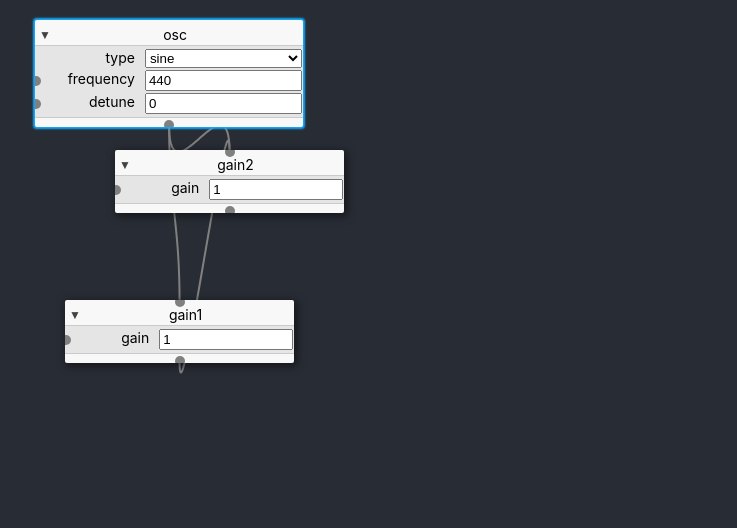
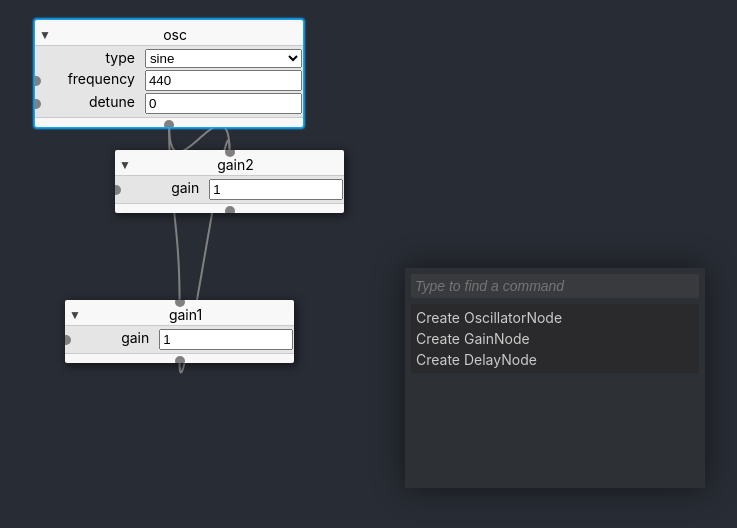
Before and after one commit to pckerneis/WebAudio-Editor, a React (Create React App) app: page / in a window 1280 px wide. Shown: the top 528 px of the page, without its empty margins (85-822 px from the left). Built offline with nearby package versions, Linux system fonts and the light colour scheme.

Commit message:
Add CommandPaletteComponent

```diff
--- /dev/null
+++ b/src/components/CommandPalette/CommandPaletteComponent.css
@@ -0,0 +1,59 @@
+.CommandPalette {
+    box-sizing: border-box;
+    width: 300px;
+    height: 220px;
+    top: 50%;
+    left: 50%;
+    transform: translate(-50%, -60%);
+    position: fixed;
+    background-color: #2d3034;
+    padding: 6px;
+    display: flex;
+    flex-direction: column;
+    box-shadow: #0000007d 0 0 30px 0;
+}
+
+.FilterInput {
+    box-sizing: border-box;
+    width: 100%;
+    font-size: 14px;
+    padding: 4px 4px;
+    background-color: #393a3e;
+    border: none;
+    border-radius: 2px;
+    color: #cfcfcf;
+}
+
+.FilterInput::placeholder {
+    font-style: italic;
+}
+
+.NoCommandsFound {
+    color: grey;
+    font-size: 14px;
+    text-align: center;
+    margin-top: 10px;
+}
+
+.CommandList {
+    overflow-x: hidden;
+    overflow-y: auto;
+    margin-top: 6px;
+    background-color: #2a2a2c;
+    padding: 3px;
+}
+
+.CommandRow {
+    padding: 2px;
+    font-size: 14px;
+    color: #cbcbcb;
+    user-select: none;
+}
+
+.CommandRow:hover {
+    background-color: #ffffff12;
+}
+
+.FocusedText {
+    font-weight: bold;
+}
--- /dev/null
+++ b/src/components/CommandPalette/CommandPaletteComponent.tsx
@@ -0,0 +1,111 @@
+import './CommandPaletteComponent.css';
+import React, {useCallback, useMemo, useState} from 'react';
+
+export default function CommandPaletteComponent(props: CommandPaletteComponentProps) {
+
+  const commands: Command[] = useMemo(() => [
+    {
+      path: 'Create/Node/OscillatorNode',
+      label: 'Create OscillatorNode',
+      description: 'Creates an OscillatorNode'
+    },
+    {
+      path: 'Create/Node/GainNode',
+      label: 'Create GainNode',
+      description: 'Creates an GainNode'
+    },
+    {
+      path: 'Create/Node/DelayNode',
+      label: 'Create DelayNode',
+      description: 'Creates an DelayNode'
+    },
+  ], []);
+
+  const [foundCommands, setFoundCommands] = useState<Command[]>(commands);
+  const [filter, setFilter] = useState('');
+
+  const handleInput = useCallback((evt) => {
+    const text = evt.target.value ?? '';
+
+    setFilter(text);
+
+    const hasFilter = text.trim().length > 0;
+
+    if (hasFilter) {
+      const lowerCaseText = text.toLocaleLowerCase();
+      setFoundCommands(commands.filter(cmd => cmd.path.toLocaleLowerCase().includes(lowerCaseText)
+        || cmd.label.toLocaleLowerCase().includes(lowerCaseText)));
+    } else {
+      setFoundCommands(commands);
+    }
+  }, [commands, setFoundCommands]);
+
+  const commandList = foundCommands.map(cmd => (
+    <div key={cmd.path}
+         className="CommandRow">
+      {withBoldFilterMatch(cmd.label, filter, cmd.path)}
+    </div>
+  ));
+
+  const hasFilter = filter.length > 0;
+
+  return (
+    <div className="CommandPalette">
+      <input
+        className="FilterInput"
+        placeholder="Type to find a command"
+        onChange={handleInput}/>
+      {
+        hasFilter && foundCommands.length === 0
+        && noCommandsFound
+      }
+      {
+        <div className="CommandList">
+          {commandList}
+        </div>
+      }
+    </div>
+  );
+}
+
+interface CommandPaletteComponentProps {
+}
+
+interface Command {
+  label: string;
+  path: string;
+  description: string;
+}
+
+const noCommandsFound = (
+  <span className="NoCommandsFound">
+    No command found
+  </span>
+);
+
+const withBoldFilterMatch = (text: string, filterValue: string, path: string) => {
+  if (filterValue.length === 0) {
+    return <span key={path}>{text}</span>;
+  }
+
+  const lcText = text.toLocaleLowerCase();
+  const lcFilter = filterValue.toLocaleLowerCase();
+  const tokens = lcText.split(lcFilter);
+
+  let index = 0;
+  const result: JSX.Element[] = [];
+
+  tokens.forEach((token, i) => {
+    if (token.length > 0) {
+      result.push(<span key={path + '-' + index}>{text.slice(index, index + token.length)}</span>);
+      index += token.length;
+    }
+
+    if (i < tokens.length - 1) {
+      result.push(<b key={path + '-' + index}>{text.slice(index, index + filterValue.length)}</b>);
+      index += filterValue.length;
+    }
+  });
+
+  return result;
+}
--- a/src/components/Node/Port.tsx
+++ b/src/components/Node/Port.tsx
@@ -5,7 +5,7 @@ import {PortId} from '../../state/PortState';
 import {consumeEvent} from '../../ui-utils/events';
 
 export function buildReferencedPorts(portIds: PortId[], service: GraphService): ReferencedPort[] {
-  const handleClick = (portId: PortId, evt: any) => {
+  const handlePointerDown = (portId: PortId, evt: any) => {
     service.createOrApplyTemporaryConnection(portId);
     consumeEvent(evt);
   };
@@ -19,7 +19,7 @@ export function buildReferencedPorts(portIds: PortId[], service: GraphService):
         <div key={idx}
              className="Port"
              ref={ref}
-             onClick={evt => handleClick(id, evt)}>
+             onPointerDown={evt => handlePointerDown(id, evt)}>
         </div>
       );
       return {id, ref, template};
--- a/src/index.tsx
+++ b/src/index.tsx
@@ -3,10 +3,12 @@ import ReactDOM from 'react-dom';
 import './index.css';
 import reportWebVitals from './reportWebVitals';
 import GraphComponent from './components/Graph/GraphComponent';
+import CommandPaletteComponent from './components/CommandPalette/CommandPaletteComponent';
 
 ReactDOM.render(
   <React.StrictMode>
     <GraphComponent />
+    <CommandPaletteComponent />
   </React.StrictMode>,
   document.getElementById('root')
 );
--- a/src/service/GraphService.ts
+++ b/src/service/GraphService.ts
@@ -15,7 +15,7 @@ import {
   setNodePosition,
   setParamValue,
   toggleNodeFoldState
-} from './commands/NodeCommands';
+} from './actions/NodeCommands';
 import {
   addConnection,
   canConnect,
@@ -23,8 +23,8 @@ import {
   findParentNode,
   isConnectionId,
   removeTemporaryConnection
-} from './commands/ConnectionCommands';
-import {translateViewport} from './commands/ViewportCommands';
+} from './actions/ConnectionCommands';
+import {translateViewport} from './actions/ViewportCommands';
 
 export default class GraphService {
   public readonly state$: Observable<GraphState>;
--- a/src/service/PortComponentRegistry.ts
+++ b/src/service/PortComponentRegistry.ts
@@ -4,7 +4,7 @@ import Coordinates from '../model/Coordinates';
 import {squaredDist} from '../utils/numbers';
 import {rectangleCenter} from '../utils/geometry';
 import {GraphState} from '../state/GraphState';
-import {canConnect} from './commands/ConnectionCommands';
+import {canConnect} from './actions/ConnectionCommands';
 
 export interface ReferencedPort {
   id: PortId;
```
Also changed, not shown: src/service/actions/ConnectionCommands.ts (renamed from src/service/commands/ConnectionCommands.ts), src/service/actions/NodeCommands.ts (renamed from src/service/commands/NodeCommands.ts), src/service/actions/ViewportCommands.ts (renamed from src/service/commands/ViewportCommands.ts).
